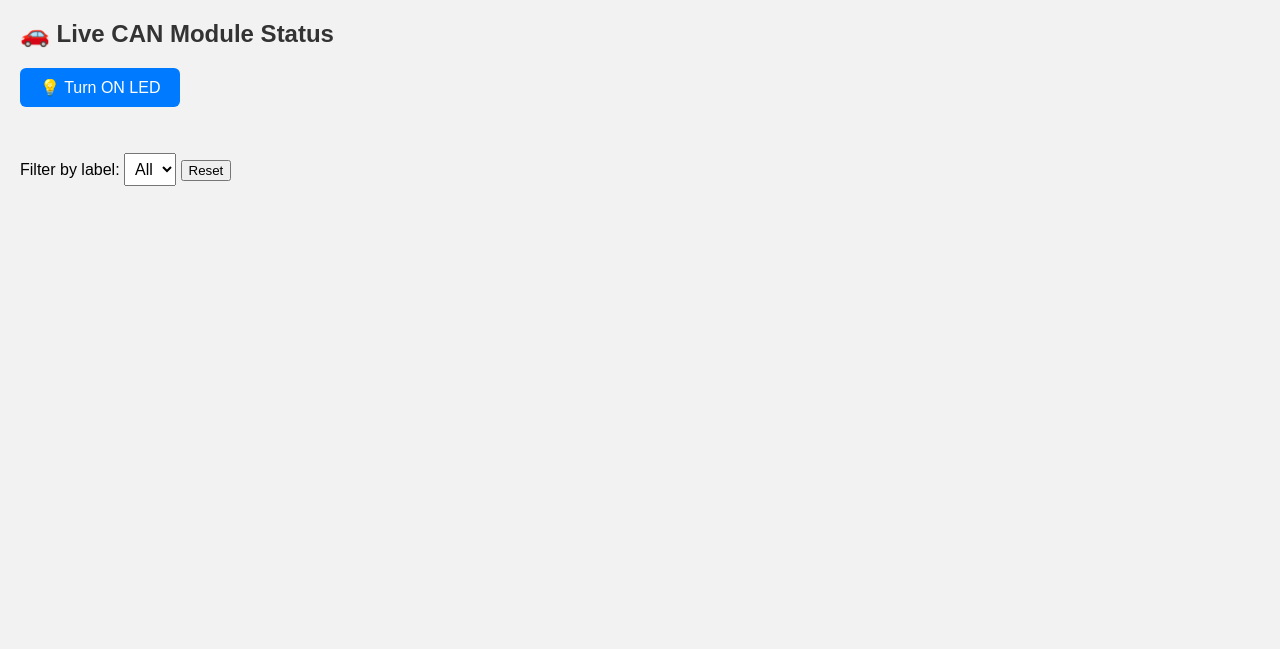
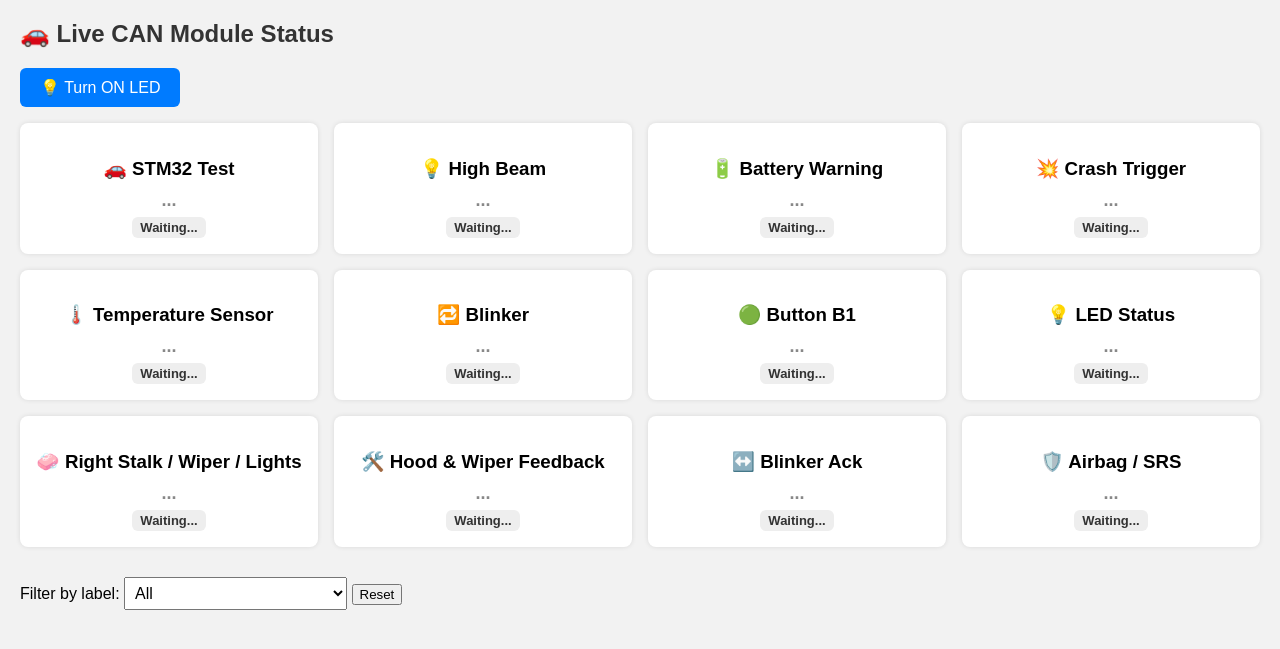
Before and after one commit to brodenn/canbus_classroom, a Flask app: page / in a window 1280 px wide. Shown: the top 649 px of the page. Run offline with Flask 3, Linux system fonts and the light colour scheme; data that the repository does not hold is empty.

Commit message:
Update CAN listener and dashboard; enhance status display with icons and improve data handling

```diff
--- a/pi_can_dashboard/app.py
+++ b/pi_can_dashboard/app.py
@@ -90,7 +90,7 @@ def can_listener():
             with buffer_lock:
                 buffer.append(entry)
             log_to_csv(entry)
-            print("📥", entry)
+            print("📅", entry)
 
     except Exception as e:
         print("❌ CAN listener error:", e)
@@ -133,13 +133,13 @@ def decode_data(id_str, hex_data):
                 b0, b1 = bytes_list[0].lower(), bytes_list[1].lower()
                 status.append({
                     "01": "⬅️ Left", "02": "➡️ Right",
-                    "08": "💡 High Beam", "04": "🔦 Flash",
+                    "08": "🔥 High Beam", "04": "🔦 Flash",
                     "00": "Neutral"
                 }.get(b0, ""))
                 if b0 == "02" and b1 == "88":
                     status.append("🌀 Wiper High")
                 elif b0 == "02" and b1 == "85":
-                    status.append("🧹 Wiper Low")
+                    status.append("🪚 Wiper Low")
                 elif b0 == "00" and b1 == "82":
                     status.append("🌧️ Auto Wiper")
             return " | ".join([s for s in status if s]) or hex_data
--- a/pi_can_dashboard/templates/index.html
+++ b/pi_can_dashboard/templates/index.html
@@ -117,7 +117,23 @@
   <div id="output"></div>
 
   <script>
+    const EXPECTED_LABELS = {
+      "STM32 Test": "🚗",
+      "High Beam": "💡",
+      "Battery Warning": "🔋",
+      "Crash Trigger": "💥",
+      "Temperature Sensor": "🌡️",
+      "Blinker": "🔁",
+      "Button B1": "🟢",
+      "LED Status": "💡",
+      "Right Stalk / Wiper / Lights": "🧼",
+      "Hood & Wiper Feedback": "🛠️",
+      "Blinker Ack": "↔️",
+      "Airbag / SRS": "🛡️"
+    };
+
     const lastSeen = {};
+    let latest = {};
     let b1ToggleState = 0;
     let ledState = 0;
 
@@ -140,88 +156,58 @@
 
     function updateDashboard(data) {
       const now = Date.now() / 1000;
-      const tiles = {};
-      const latest = {};
 
-      data.forEach(msg => {
-        latest[msg.label] = msg;
-        if (!tiles[msg.label]) tiles[msg.label] = { icon: "❓", status: "...", class: "gray" };
-      });
+      latest = {};
+      data.forEach(msg => latest[msg.label] = msg);
 
-      Object.entries(latest).forEach(([label, msg]) => {
-        const t = now - msg.timestamp;
-        lastSeen[label] = t;
+      const html = Object.entries(EXPECTED_LABELS).map(([label, icon]) => {
+        const msg = latest[label];
+        const seen = msg ? now - msg.timestamp : null;
 
-        if (label === "Button B1") {
-          b1ToggleState = msg.data === "01" ? 1 : 0;
-        }
-        if (label === "LED Status") {
-          ledState = msg.data === "01" ? 1 : 0;
+        let status = "...";
+        let color = "gray";
+
+        if (msg) {
+          status = msg.data;
+          lastSeen[label] = seen;
+
+          if (label === "Button B1") {
+            b1ToggleState = msg.data === "01" ? 1 : 0;
+            status = b1ToggleState ? "PRESSED" : "Released";
+            color = b1ToggleState ? "green" : "gray";
+          } else if (label === "LED Status") {
+            ledState = msg.data === "01" ? 1 : 0;
+            status = ledState ? "ON" : "OFF";
+            color = ledState ? "green" : "gray";
+          } else if (label === "Crash Trigger" && msg.data.includes("CRASH")) {
+            color = "red";
+          } else if (label === "Battery Warning" && msg.data.includes("LOW")) {
+            color = "orange";
+          } else {
+            color = "blue";
+          }
         }
 
-        tiles[label] = {
-          icon: getIcon(label),
-          status: msg.data,
-          class: "blue"
-        };
+        return `
+          <div class="tile">
+            <h3>${icon} ${label}</h3>
+            <div class="status ${color}">${status}</div>
+            ${seen !== null ? `<div class="label">Seen ${Math.round(seen)}s ago</div>` : `<div class="label">Waiting...</div>`}
+          </div>`;
+      }).join("");
 
-        // Some overrides:
-        if (label === "Crash Trigger" && msg.data === "🔴 CRASH!") {
-          tiles[label].class = "red";
-        }
-        if (label === "Battery Warning" && msg.data.includes("LOW")) {
-          tiles[label].class = "orange";
-        }
-        if (label === "Temperature Sensor" && msg.data.includes("°C")) {
-          tiles[label].class = "blue";
-        }
-        if (label === "Button B1") {
-          tiles[label].status = b1ToggleState ? "PRESSED" : "Released";
-          tiles[label].class = b1ToggleState ? "green" : "gray";
-        }
-        if (label === "LED Status") {
-          tiles[label].status = ledState ? "ON" : "OFF";
-          tiles[label].class = ledState ? "green" : "gray";
-        }
-      });
-
+      document.getElementById("statusTiles").innerHTML = html;
       document.getElementById("ledToggleBtn").textContent = ledState ? "💡 Turn OFF LED" : "💡 Turn ON LED";
       document.getElementById("ledToggleBtn").className = ledState ? "on" : "";
 
-      document.getElementById("statusTiles").innerHTML = Object.entries(tiles).map(([label, val]) => `
-        <div class="tile">
-          <h3>${val.icon} ${label}</h3>
-          <div class="status ${val.class}">${val.status}</div>
-          ${lastSeen[label] !== undefined ? `<div class="label">Seen ${Math.round(lastSeen[label])}s ago</div>` : ""}
-        </div>
-      `).join("");
-
-      updateFilterOptions(Object.keys(tiles));
-    }
-
-    function getIcon(label) {
-      const icons = {
-        "STM32 Test": "🚗",
-        "High Beam": "💡",
-        "Battery Warning": "🔋",
-        "Crash Trigger": "💥",
-        "Temperature Sensor": "🌡️",
-        "Blinker": "🔁",
-        "Button B1": "🟢",
-        "LED Status": "💡",
-        "Right Stalk / Wiper / Lights": "🧼",
-        "Hood & Wiper Feedback": "🛠️",
-        "Blinker Ack": "↔️"
-      };
-      return icons[label] || "❓";
+      updateFilterOptions(Object.keys(EXPECTED_LABELS));
     }
 
     function updateFilterOptions(labels) {
       const filter = document.getElementById("filter");
       const current = filter.value;
       filter.innerHTML = '<option value="all">All</option>' + labels.map(label => `
-        <option value="${label}" ${label === current ? "selected" : ""}>${label}</option>`
-      ).join("");
+        <option value="${label}" ${label === current ? "selected" : ""}>${label}</option>`).join("");
     }
 
     function updateMessages() {
@@ -231,7 +217,6 @@
         .then(res => res.json())
         .then(data => {
           updateDashboard(data);
-
           const filtered = selected === "all" ? data : data.filter(m => m.label === selected);
           document.getElementById("output").innerHTML = [...filtered].reverse().map(m => `
             <div class="message">
```
